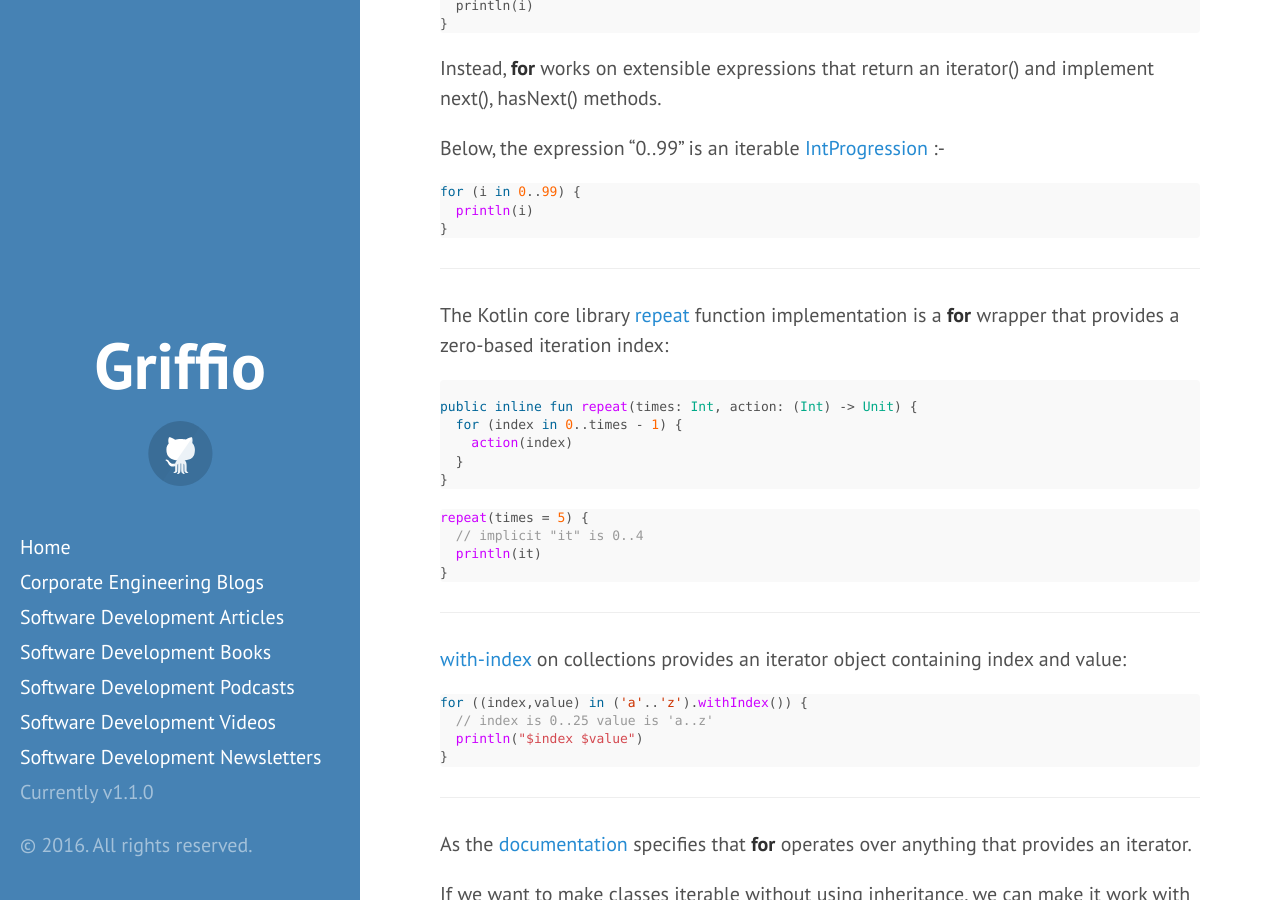
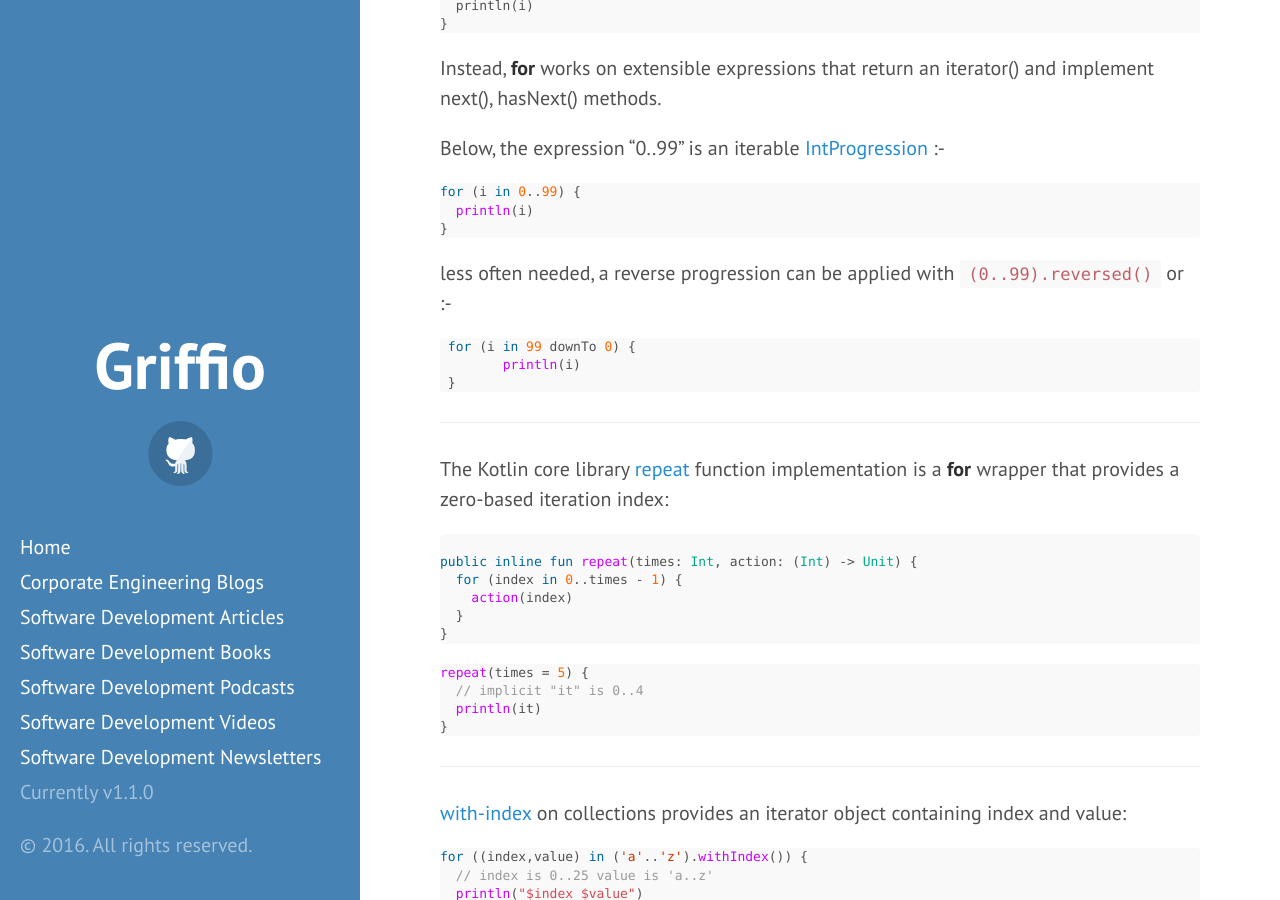
Before and after one commit to griffio/griffio.github.io, a Jekyll site: the page built from _posts/2016-07-25-More-Kotlin-Loops.md, in a window 1280 px wide and 900 px high, scrolled down 355 px. Built offline with Jekyll 4.4.1, drawn with Linux system fonts in a browser that asks for light colours; some web fonts are replaced.

Commit message:
reverse progression

````diff
--- a/_posts/2016-07-25-More-Kotlin-Loops.md
+++ b/_posts/2016-07-25-More-Kotlin-Loops.md
@@ -25,6 +25,14 @@ Below, the expression "0..99" is an iterable [IntProgression](https://kotlinlang
 for (i in 0..99) {
   println(i)
 }
+```
+
+less often needed, a reverse progression can be applied with ```(0..99).reversed()``` or :-
+
+``` kotlin
+ for (i in 99 downTo 0) {
+  	println(i)
+ }
 ```
 ---
 
````
